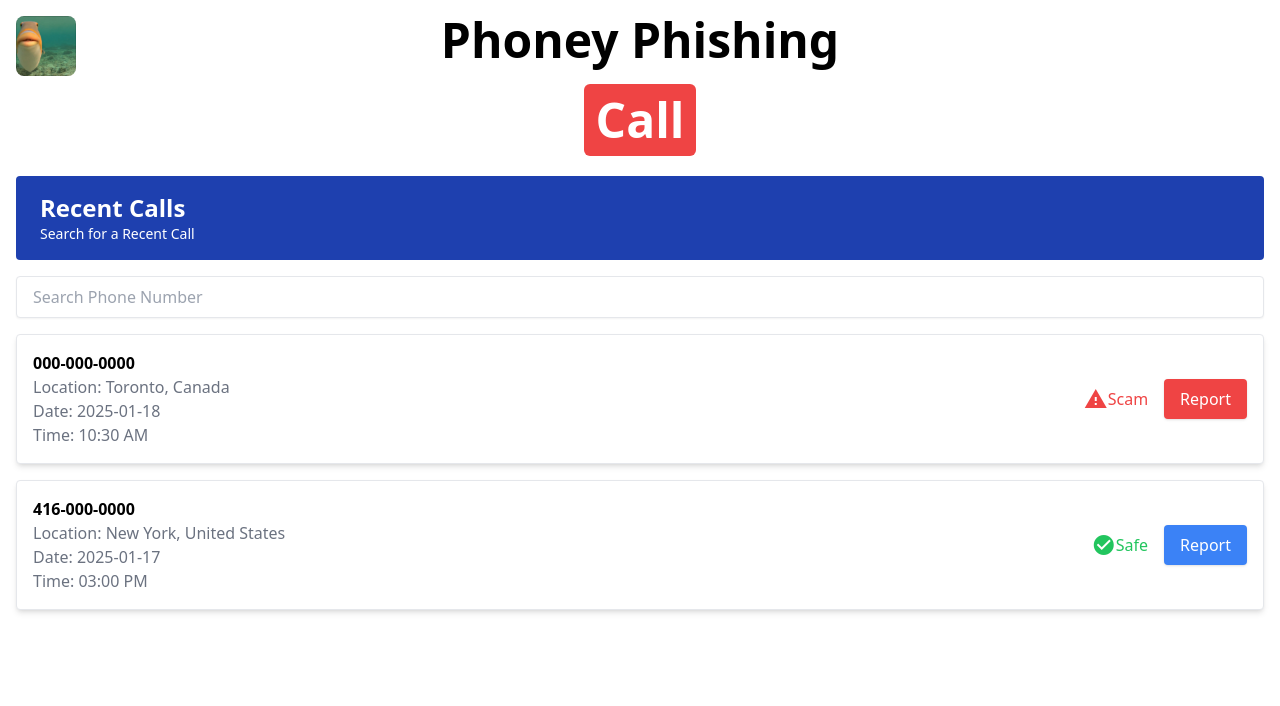
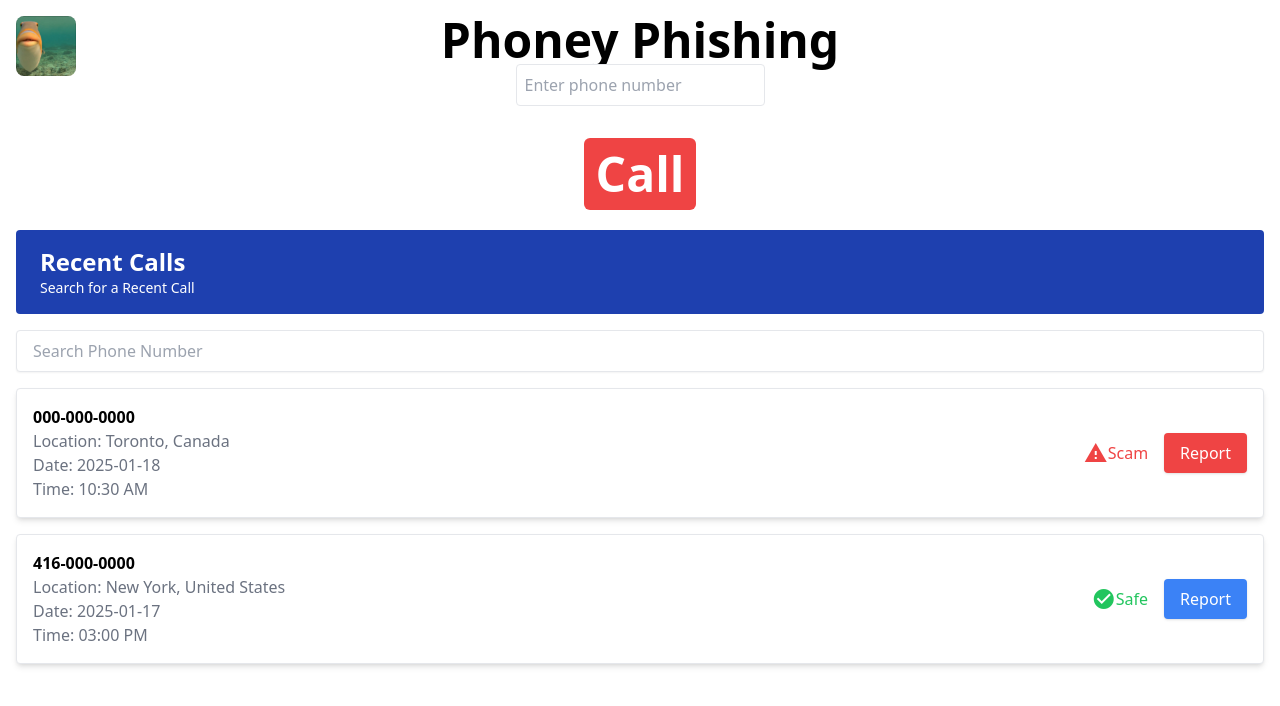
Before and after one commit to digitalyoshixi/phonyphish, a Next.js app: page / in a window 1280 px wide. Shown: the top 706 px of the page. Built offline with nearby package versions, Linux system fonts and the light colour scheme.

Commit message:
search box

```diff
--- a/pages/index.js
+++ b/pages/index.js
@@ -32,8 +32,9 @@ export default function Home() {
         <div className="flex flex-row justify-center">
           <h1 className="text-5xl font-extrabold text-center">Phoney Phishing</h1>
         </div>
-        <div className="flex justify-center">
-          <button className="p-3 m-5 rounded-md font-bold text-5xl text-white bg-red-500">Call</button>
+        <div className="flex flex-col items-center justify-center">
+          <input type="text" placeholder="Enter phone number" className="mb-3 p-2 border rounded" />
+          <button className="p-3 m-5 rounded-md font-bold text-5xl text-white bg-red-500" onClick={() => handleReport(document.querySelector('input').value)}>Call</button>
         </div>
         <header className="bg-blue-800 text-white py-4 px-6 rounded mb-4">
           <h1 className="text-2xl font-bold">Recent Calls</h1>
```
